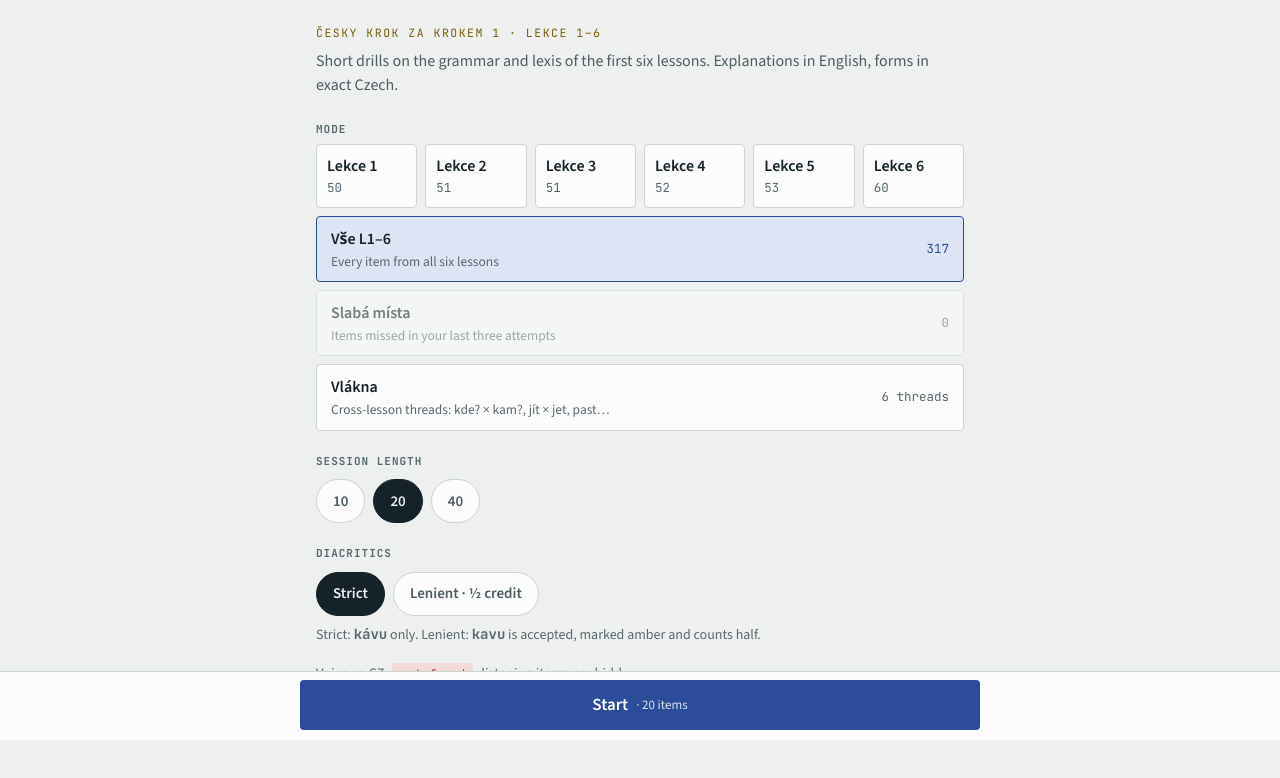
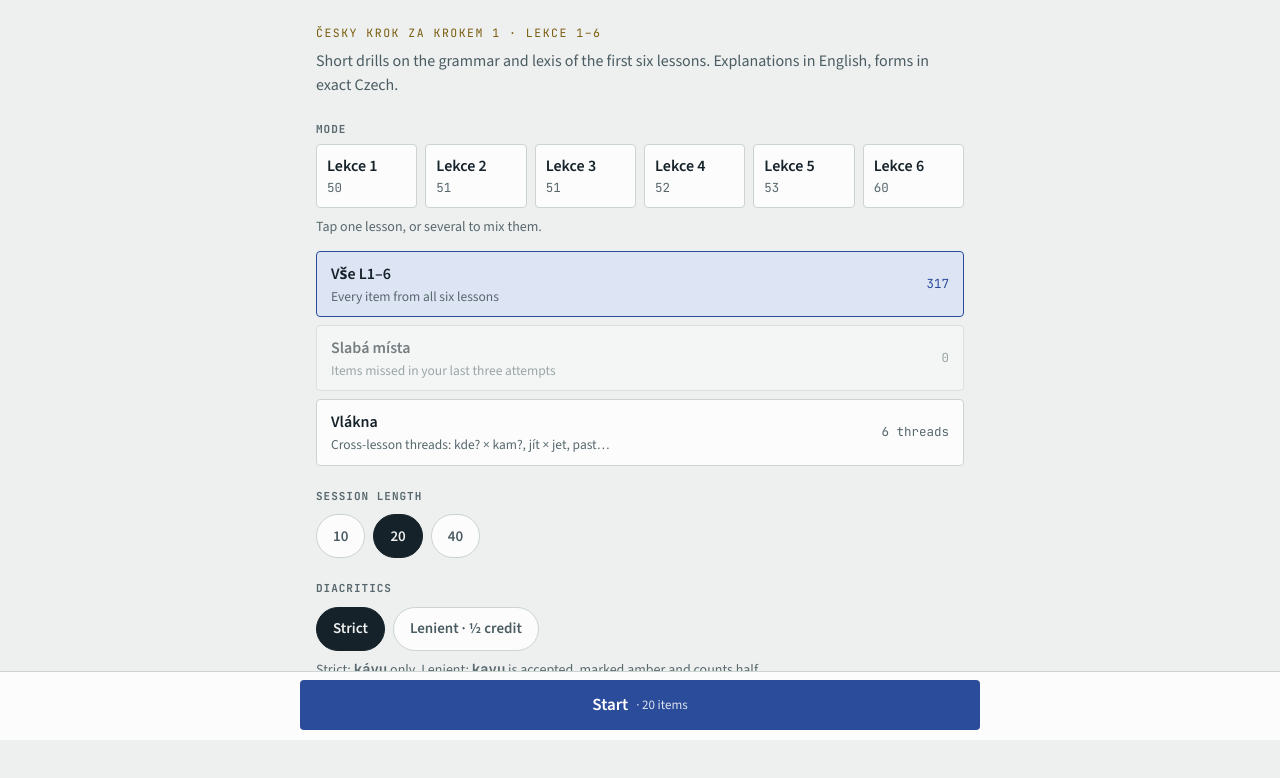
Before and after one commit to umutaltinok-afk/cestina-trainer, a plain HTML site: page index.html in a window 1280 px wide. Shown: the part 60-838 px from the top of the page. Drawn offline with nearby package versions, Linux system fonts and the light colour scheme.

Commit message:
Mix mode: tap several lessons to drill them together
Co-Authored-By: Claude Fable 5.1 <noreply@anthropic.com>

```diff
--- a/index.html
+++ b/index.html
@@ -953,6 +953,7 @@ function resetProgress(){prog={v:1,items:{},sessions:0,streak:{last:null,count:0
 function poolFor(mode){
   let p=basePool();
   if(/^L[1-6]$/.test(mode))return p.filter(q=>q.l===+mode[1]);
+  if(mode.startsWith('mix:')){const set=new Set(mode.slice(4).split(',').map(Number));return p.filter(q=>set.has(q.l))}
   if(mode==='weak'){const w=weakIds();return p.filter(q=>w.has(q.id))}
   if(mode.startsWith('thread:')){const t=mode.slice(7);return p.filter(q=>(q.tags||[]).includes(t))}
   if(mode==='threads')return [];
@@ -973,7 +974,8 @@ function buildSession(mode,len){
 /* ── setup screen ── */
 function renderSetup(){
   const lg=$('lekGrid');lg.innerHTML='';
-  for(let l=1;l<=6;l++){const b=document.createElement('button');b.className='mode';b.type='button';b.dataset.mode='L'+l;b.innerHTML='<b>Lekce '+l+'</b><em data-count="L'+l+'">0</em>';b.onclick=()=>setMode('L'+l);lg.appendChild(b)}
+  for(let l=1;l<=6;l++){const b=document.createElement('button');b.className='mode';b.type='button';b.dataset.mode='L'+l;b.innerHTML='<b>Lekce '+l+'</b><em data-count="L'+l+'">0</em>';b.onclick=()=>toggleLesson(l);lg.appendChild(b)}
+  const hint=document.createElement('p');hint.className='note';hint.id='mixNote';hint.textContent='Tap one lesson, or several to mix them.';lg.parentNode.insertBefore(hint,lg.nextSibling);
   const m=$('modes');m.innerHTML='';
   [['all','Vše L1–6','Every item from all six lessons'],['weak','Slabá místa','Items missed in your last three attempts'],['threads','Vlákna','Cross-lesson threads: kde? × kam?, jít × jet, past…']].forEach(([k,t,s])=>{
     const b=document.createElement('button');b.className='mode';b.type='button';b.dataset.mode=k;b.innerHTML='<b>'+t+'</b><span>'+s+'</span><em data-count="'+k+'">0</em>';b.onclick=()=>setMode(k);m.appendChild(b)});
@@ -983,6 +985,9 @@ function renderSetup(){
   $('lenientChips').querySelectorAll('.chip').forEach(c=>c.onclick=()=>{prefs.lenient=c.dataset.lenient==='1';savePrefs();renderSetupCounts()});
   renderSetupCounts();
 }
+function selectedLessons(){if(/^L[1-6]$/.test(prefs.mode))return [+prefs.mode[1]];if(prefs.mode.startsWith('mix:'))return prefs.mode.slice(4).split(',').map(Number);return []}
+function toggleLesson(l){let sel=selectedLessons();if(sel.includes(l)){sel=sel.filter(x=>x!==l);if(!sel.length)sel=[l]}else sel.push(l);sel.sort((a,b)=>a-b);
+  setMode(sel.length===1?'L'+sel[0]:'mix:'+sel.join(','))}
 function setMode(mode){
   if(mode==='threads'){const tc=threadCounts();const first=Object.keys(THREADS).find(k=>tc[k]>=THREAD_MIN);prefs.mode=first?'thread:'+first:'threads'}
   else prefs.mode=mode;
@@ -995,7 +1000,8 @@ function renderSetupCounts(){
     else n=poolFor(k).length;
     e.textContent=n});
   const onThreads=prefs.mode==='threads'||prefs.mode.startsWith('thread:');
-  document.querySelectorAll('.mode').forEach(b=>{const k=b.dataset.mode;b.setAttribute('aria-pressed',String(k===prefs.mode||(k==='threads'&&onThreads)));
+  const sel=selectedLessons();
+  document.querySelectorAll('.mode').forEach(b=>{const k=b.dataset.mode;b.setAttribute('aria-pressed',String(k===prefs.mode||(k==='threads'&&onThreads)||(/^L[1-6]$/.test(k)&&sel.includes(+k[1]))));
     if(k==='weak')b.disabled=poolFor('weak').length===0;});
   $('threadBox').classList.toggle('hidden',!onThreads);
   let hidden=[];
@@ -1004,7 +1010,9 @@ function renderSetupCounts(){
   $('lenChips').querySelectorAll('.chip').forEach(c=>c.setAttribute('aria-pressed',String(+c.dataset.len===prefs.len)));
   $('lenientChips').querySelectorAll('.chip').forEach(c=>c.setAttribute('aria-pressed',String((c.dataset.lenient==='1')===prefs.lenient)));
   const n=Math.min(prefs.len,poolFor(prefs.mode).length);
-  if(screen==='setup')setActs([{t:'Start',sub:n+' items',cls:'pri',id:'startBtn',dis:n===0,fn:()=>start(prefs.mode,prefs.len)}]);
+  const mixLab=sel.length>1?' · Lekce '+sel.join(' + '):'';
+  $('mixNote').textContent=sel.length>1?'Mixing Lekce '+sel.join(' + ')+'. Tap a lesson again to drop it.':'Tap one lesson, or several to mix them.';
+  if(screen==='setup')setActs([{t:'Start',sub:n+' items'+mixLab,cls:'pri',id:'startBtn',dis:n===0,fn:()=>start(prefs.mode,prefs.len)}]);
 }
 
 /* ── screens ── */
@@ -1292,7 +1300,7 @@ renderSetupCounts();
 
 /* test hooks */
 window.CZ={ITEMS,PARADIGMS,LEMMAS,THREADS,get session(){return session},get cur(){return cur},get prefs(){return prefs},get ttsOK(){return ttsOK},get prog(){return prog},get storageOK(){return storageOK},
-  start,next,skip,check,show,poolFor,buildSession,threadCounts,get THREAD_MIN(){return THREAD_MIN},get voice(){return voiceCS},boxOf,weakIds,exportProgress,importProgress,resetProgress,renderProgress,
+  start,next,skip,check,show,poolFor,buildSession,threadCounts,toggleLesson,selectedLessons,get THREAD_MIN(){return THREAD_MIN},get voice(){return voiceCS},boxOf,weakIds,exportProgress,importProgress,resetProgress,renderProgress,
   answer(v){const q=cur.q,u=cur.ui;
     if(q.type==='mc'){u.pick=v;check();return}
     if(q.type==='fill'||q.type==='listen'){u.input.value=v;check();return}
--- a/sw.js
+++ b/sw.js
@@ -1,5 +1,5 @@
 // Čeština 1–6 — app-shell cache. Version follows the app file hash so every rebuild refreshes it.
-const V='cz16-622f86eb2d';
+const V='cz16-c3c97910d4';
 const SHELL=['./','./index.html','./manifest.webmanifest','./apple-touch-icon.png','./icon-192.png','./icon-512.png'];
 self.addEventListener('install',e=>{e.waitUntil(caches.open(V).then(c=>c.addAll(SHELL)).then(()=>self.skipWaiting()))});
 self.addEventListener('activate',e=>{e.waitUntil(caches.keys().then(ks=>Promise.all(ks.filter(k=>k!==V).map(k=>caches.delete(k)))).then(()=>self.clients.claim()))});
```
